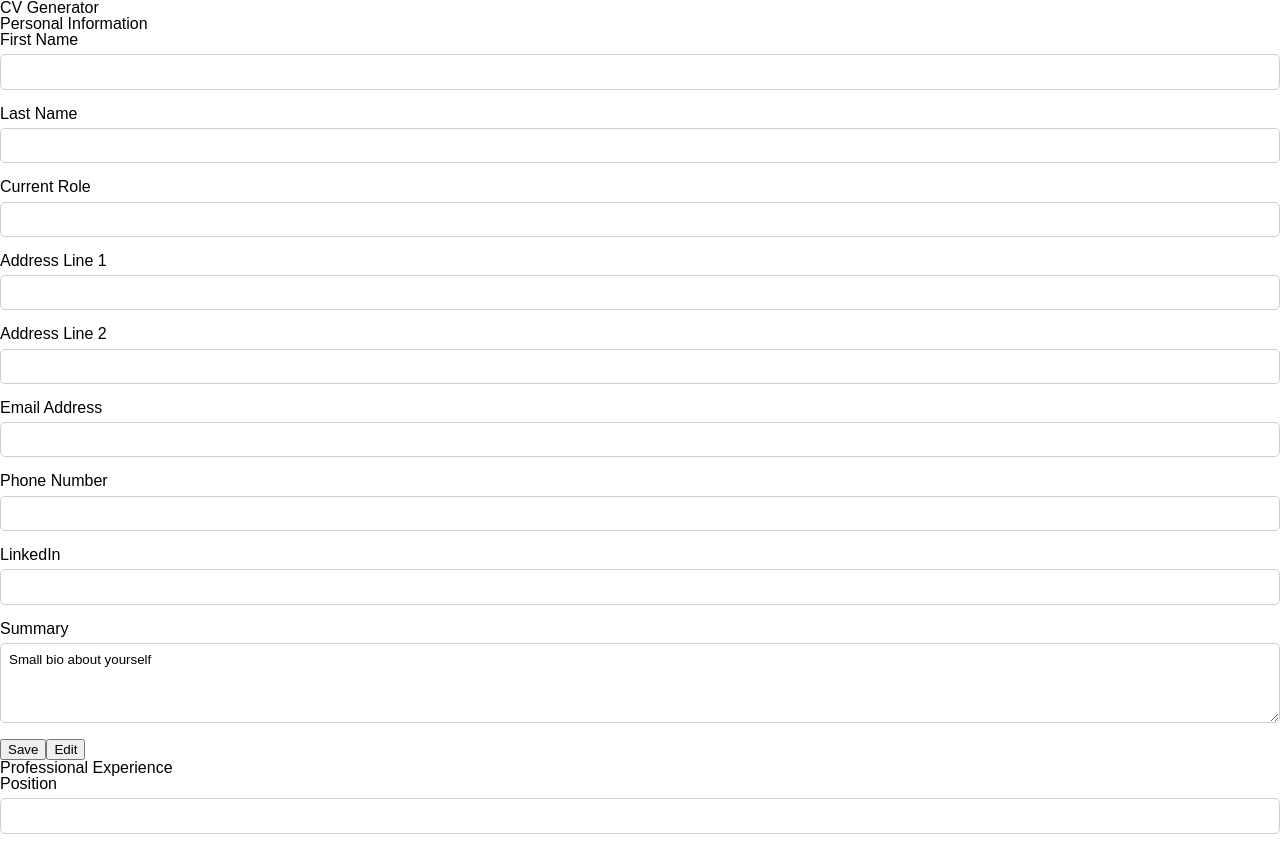
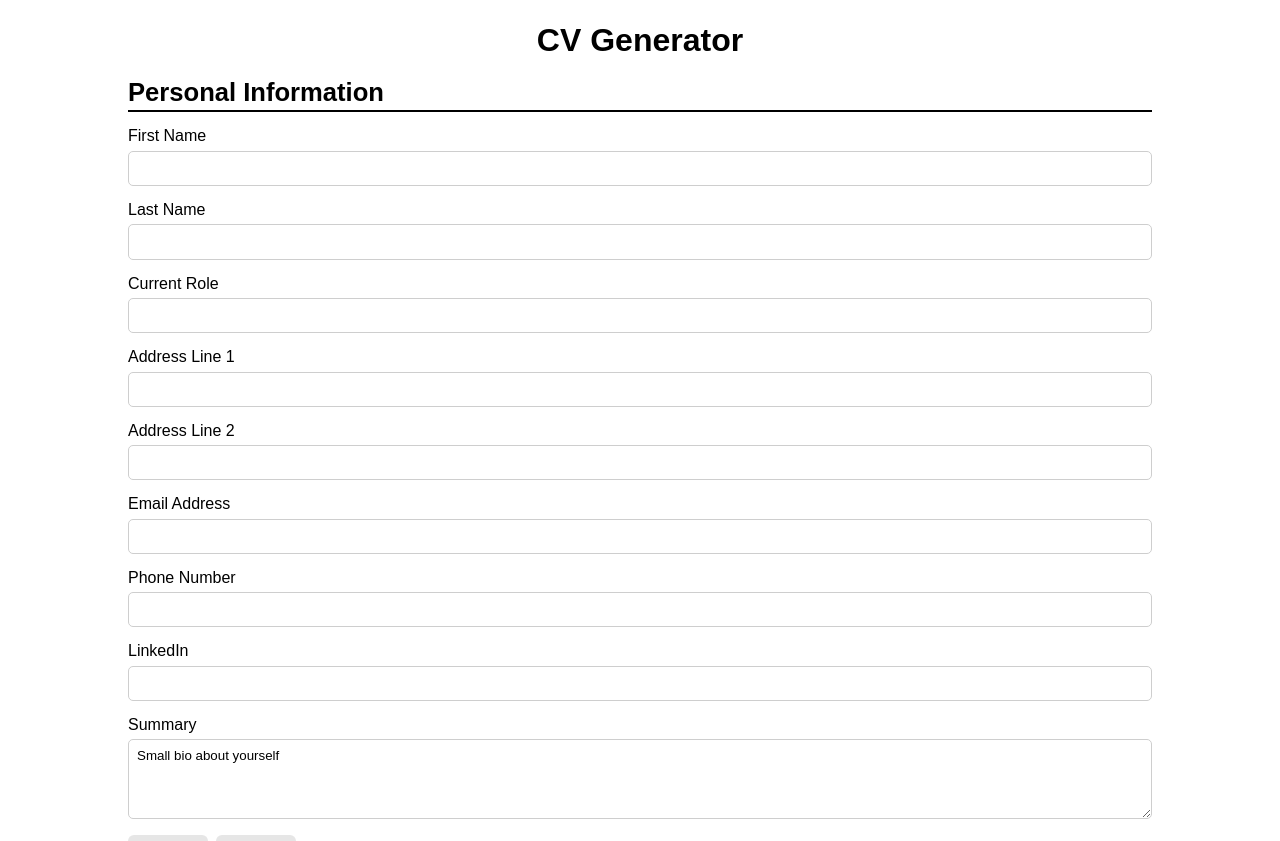
Before and after one commit to daniel-moderiano/cv-application, a React (Create React App) app: page / in a window 1280 px wide. Shown: the top 841 px of the page. Built offline with nearby package versions, Linux system fonts and the light colour scheme.

Commit message:
Further styling changes

```diff
--- a/src/styles/app.css
+++ b/src/styles/app.css
@@ -1,5 +1,36 @@
 html {
   font-family: Arial, Helvetica, sans-serif;
+}
+
+.app {
+  display: flex;
+  flex-direction: column;
+  align-items: center;
+}
+
+.header {
+  margin: 1.5rem 0 1.5rem 0;
+}
+
+h1 {
+  font-weight: bold;
+  font-size: 2rem;
+}
+
+h2 {
+  font-weight: bold;
+  font-size: 1.6rem;
+  border-bottom: 2px solid black;
+  padding-bottom: 0.3rem;
+  margin: 0 0 1rem 0;
+}
+
+.main {
+  width: 80%;
+}
+
+.resume-section {
+  margin-bottom: 2.5rem;
 }
 
 .field {
@@ -29,6 +60,21 @@ html {
   margin-bottom: 0.4rem;
 }
 
+button {
+  width: 5rem;
+  height: 1.8rem;
+  border-radius: 6px;
+  border: none;
+  background-color: rgb(230, 230, 230);
+  color: black;
+  margin-right: 0.5rem;
+}
+
+button:hover {
+  cursor: pointer;
+  background-color: rgb(201, 201, 201);
+}
+
 textarea {
   height: 5rem;
   border: 1px solid rgb(206, 206, 206);
```
